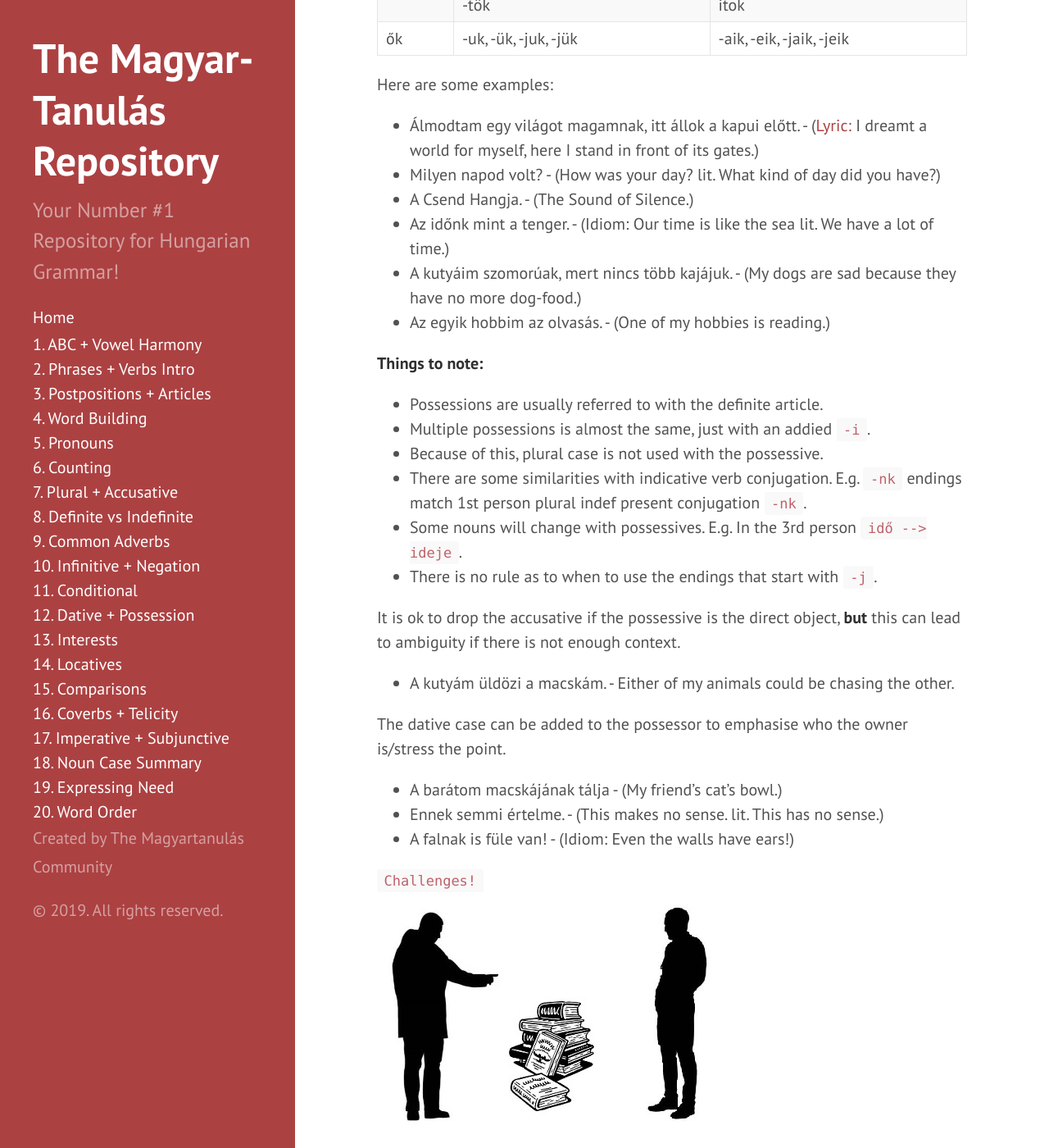
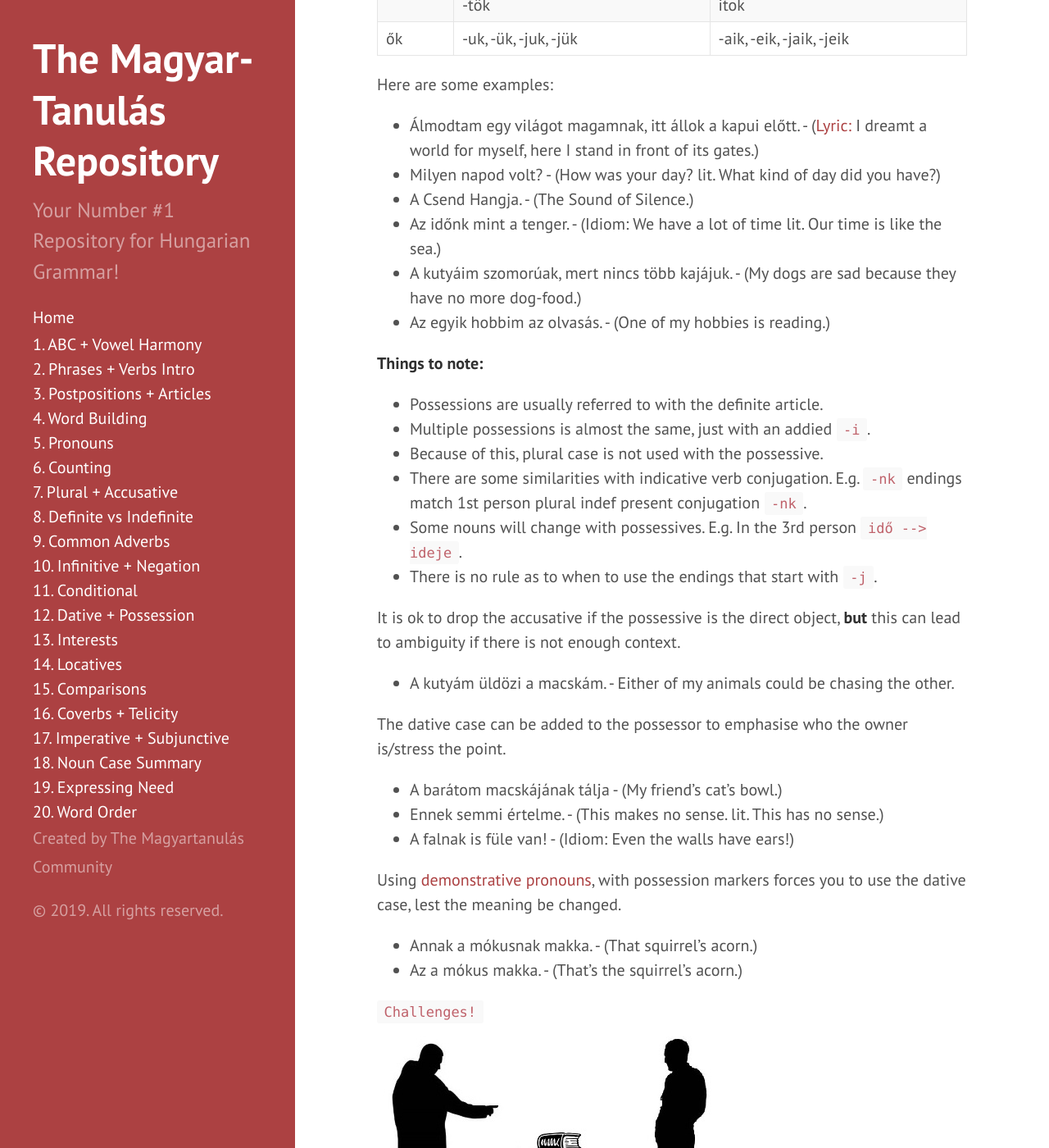
Before and after one commit to Magyartanulas/magyartanulas.github.io, a Jekyll site: the page built from dative_possession.md, in a window 1280 px wide and 1400 px high, scrolled down 2591 px. Shown: the whole window at 82% size. Built offline with Jekyll 4.4.1, drawn with Linux system fonts in a browser that asks for light colours; comment, search, counter and statistics services are not loaded.

Commit message:
Update dative_possession.md

```diff
--- a/dative_possession.md
+++ b/dative_possession.md
@@ -69,7 +69,7 @@ Here are some examples:
 * Álmodtam egy világot magamnak, itt állok a kapui előtt. - ([Lyric:](http://www.zeneszoveg.hu/dalszoveg/10/edda-muvek/almodtam-egy-vilagot-zeneszoveg.html) I dreamt a world for myself, here I stand in front of its gates.)
 * Milyen napod volt? - (How was your day? lit. What kind of day did you have?)
 * A Csend Hangja. - (The Sound of Silence.)
-* Az időnk mint a tenger. - (Idiom: Our time is like the sea lit. We have a lot of time.)
+* Az időnk mint a tenger. - (Idiom: We have a lot of time lit. Our time is like the sea.)
 * A kutyáim szomorúak, mert nincs több kajájuk. - (My dogs are sad because they have no more dog-food.)
 * Az egyik hobbim az olvasás. - (One of my hobbies is reading.)
 
@@ -91,6 +91,11 @@ The dative case can be added to the possessor to emphasise who the owner is/stre
 * A barátom macskájának tálja - (My friend's cat's bowl.)
 * Ennek semmi értelme. - (This makes no sense. lit. This has no sense.)
 * A falnak is füle van! - (Idiom: Even the walls have ears!)
+
+Using [demonstrative pronouns](https://magyartanulas.github.io/pronouns/), with possession markers forces you to use the dative case, lest the meaning be changed.
+
+* Annak a mókusnak makka. - (That squirrel's acorn.)
+* Az a mókus makka. - (That's the squirrel's acorn.)
 
 `Challenges!`
 ![Könyvek](https://magyartanulas.github.io/public/könyvek.jpg)
```
